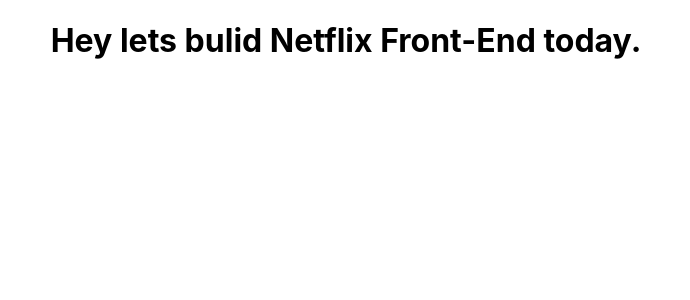
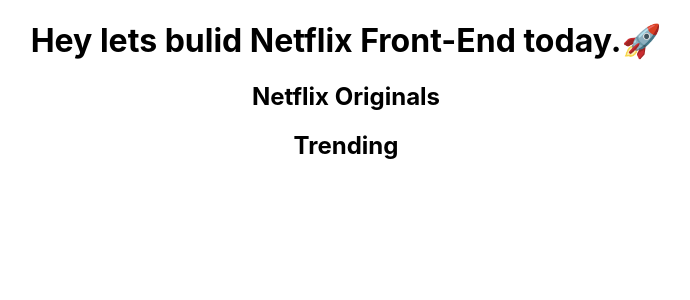
Before and after one commit to sinhadeepak1115/Netflix-clone-React, a React (Create React App) app: page / in a window 1280 px wide. Shown: the top 300 px of the page, without its empty margins (294-984 px from the left). Built offline with nearby package versions, Linux system fonts and the light colour scheme; no server answers.

Commit message:
makeing row file in

```diff
--- a/src/App.js
+++ b/src/App.js
@@ -1,13 +1,15 @@
 import React from 'react';
 import './App.css';
-import API_KEY from './requests'
+import Row  from './Row';
+import requests from './requests';
 
 function App() {
-  // console.log(process.env.REACT_APP_API_KEY)
-  console.log(API_KEY);
+  // console.log(API_KEY);
   return (
     <div className="App">
-      <h1>Hey lets bulid Netflix Front-End today.</h1>
+      <h1>Hey lets bulid Netflix Front-End today.🚀</h1>
+      <Row title="Netflix Originals" fetchUrl={requests.fetchNetflixOriginals}/>
+      <Row title="Trending " fetchUrl={requests.fetchTrending}/>
     </div>
   );
 }
--- /dev/null
+++ b/src/Row.js
@@ -0,0 +1,22 @@
+import React, {useState, useEffect} from 'react'
+import axios from './axios';
+
+function Row({title, fetchUrl}) {
+    const [movie, setMovies] = useState([]);
+    useEffect(()=>{
+        async function fetchData(){
+            const request = await axios.get(fetchUrl);
+            console.log(request)
+            return request;
+        }
+        fetchData();
+    }, []);
+
+    return (
+    <div>
+        <h2>{title}</h2>
+    </div>
+    )
+}
+
+export default Row;
--- /dev/null
+++ b/src/axios.js
@@ -0,0 +1,7 @@
+import axios from "axios";
+
+const instance = axios.create({
+    baseURL: "https://api.themoviedb.org/3",
+});
+
+export default instance;
```
